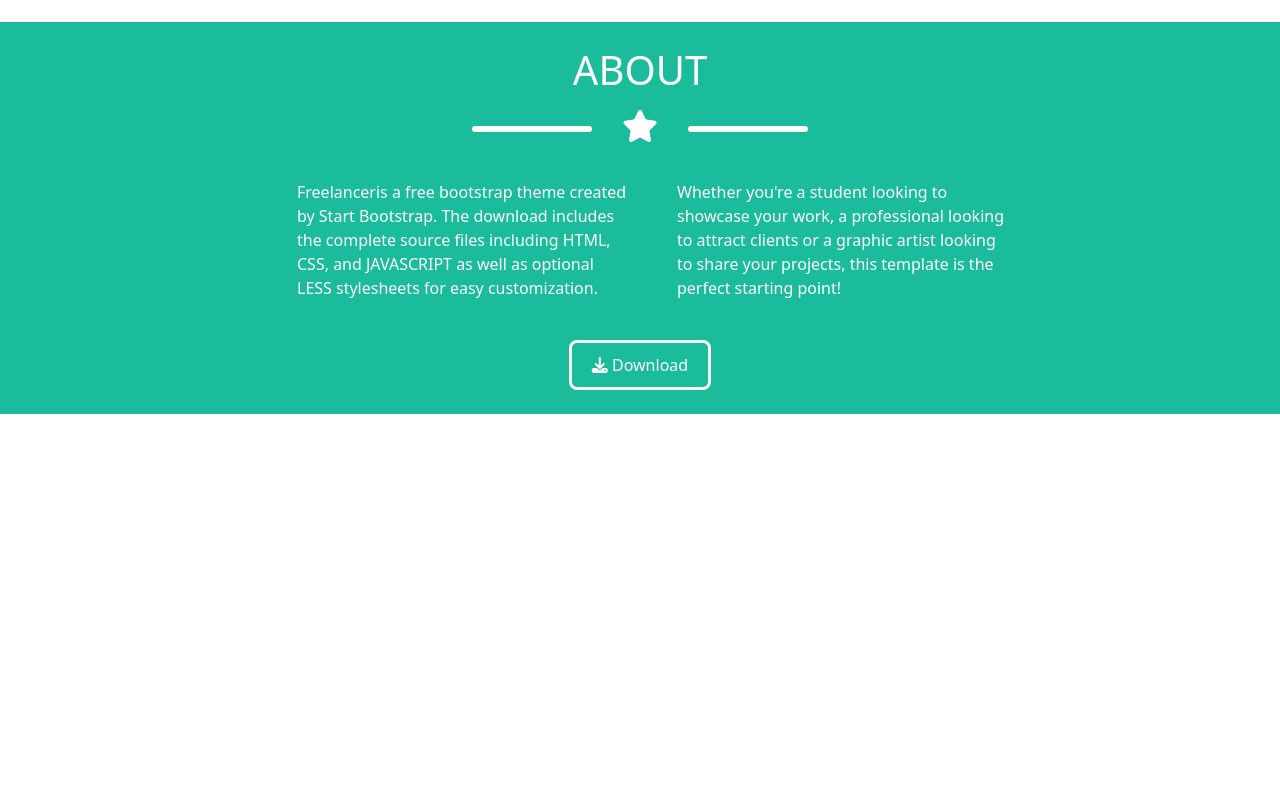
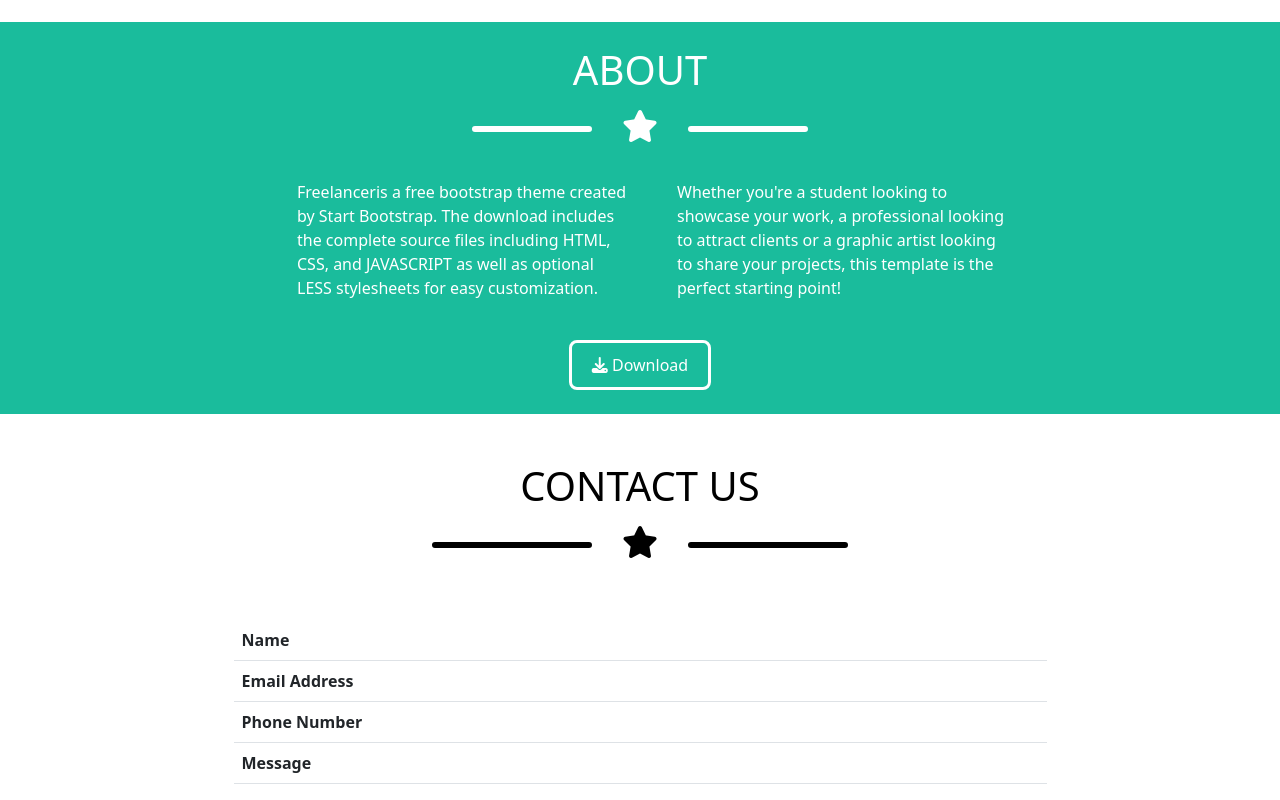
Before and after one commit to mattia0419/html-css-bootstrap-freelancer, a plain HTML site: page index.html in a window 1280 px wide. Shown: the part 1526-2326 px from the top of the page. Before the commit the page ends 1940 px from the top, so only its background shows below. Drawn offline with nearby package versions, Linux system fonts and the light colour scheme.

Commit message:
add contact us section

```diff
--- a/css/style.css
+++ b/css/style.css
@@ -57,3 +57,6 @@ h5 a{
 .m-l{
     margin-left: 25px;
 }
+.p-b{
+    padding-bottom: 80px;
+}
--- a/index.html
+++ b/index.html
@@ -90,8 +90,41 @@
                     </button>
                 </div>
             </div>
+
         </div>
+        <div class="container-fluid d-flex bg-white text-black justify-content-center">
+                <div class="container row d-flex justify-content-center align-items-center">
+                    <div class="d-flex flex-column justify-content-center align-items-center p-5">
+                        <h1>CONTACT US</h1>
+                        <div class="d-flex p-4">
+                            <div class="line-black"></div>
+                            <i class="fa-solid fa-star fa-2xl margin"></i>
+                            <div class="line-black"></div>
+                        </div>
 
+                    </div>
+                    <div class="col-9">
+                        <table class="table">
+                            <thead>
+                              <tr>
+                                <th scope="col">Name</th>
+                              </tr>
+                            </thead>
+                            <tbody>
+                              <tr>
+                                <th scope="row">Email Address</th>
+                              </tr>
+                              <tr>
+                                <th scope="row">Phone Number</th>
+                              </tr>
+                              <tr class="p-b">
+                                <th scope="row">Message</th>
+                              </tr>
+                            </tbody>
+                          </table>
+                    </div>
+                </div>
+            </div>
 
     </main>
 </body>
```
